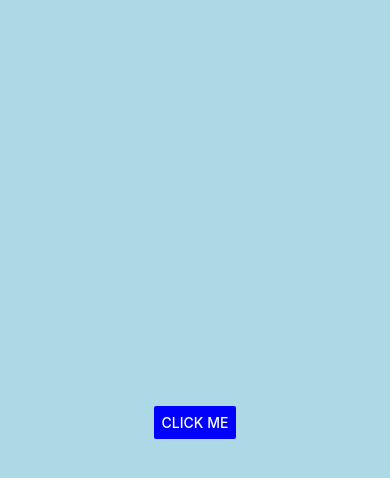
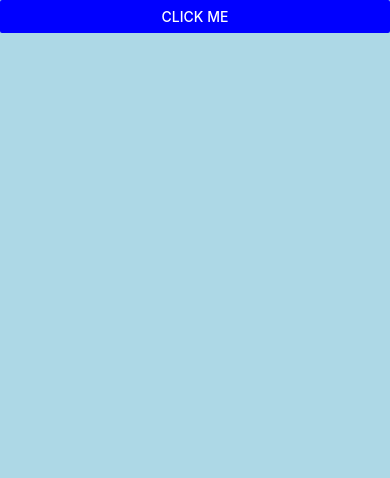
Before and after one commit to adityasid/DoneWithIt, a React Native app: screen / in a window 390 px wide. Shown: the top 478 px of the page. Built offline with nearby package versions, Linux system fonts and the light colour scheme.

Commit message:
learned about Platform specific code and StatusBar.currentHeight

```diff
--- a/App.js
+++ b/App.js
@@ -28,13 +28,9 @@ const styles = StyleSheet.create({
   container: {
     flex: 1,
     backgroundColor: 'white',
-    alignItems: 'center',
-    justifyContent: 'center',
+    paddingTop: Platform.OS === "android" ? StatusBar.currentHeight : 0,
   },
   fontColor: {
     color: 'white'
   },
-  droidSafeArea: {
-    paddingTop: Platform.OS === 'android' ? 25 : 0
-  },
 });
```
